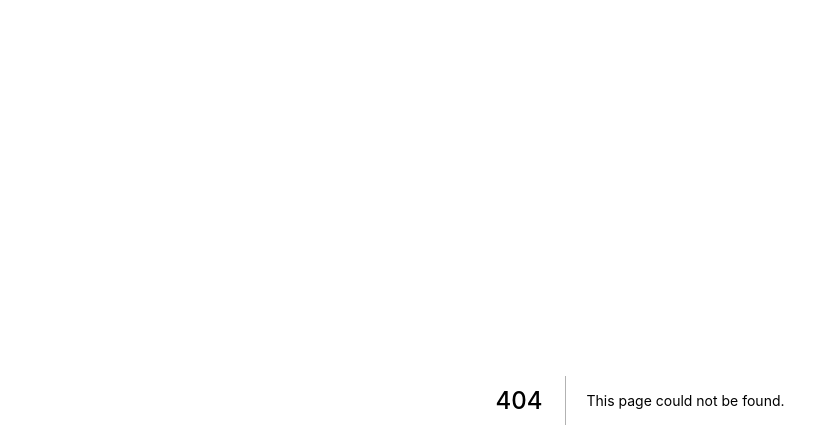
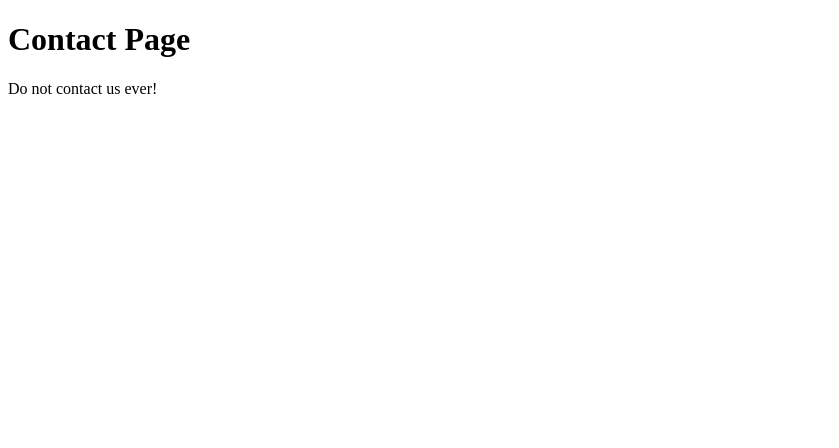
Before and after one commit to GregoryMoskalev/first-next, a Next.js app: page /contact in a window 1280 px wide. Before the commit this address had no page. Shown: the top 448 px of the page, without its empty margins (0-839 px from the left). Built offline with nearby package versions, Linux system fonts and the light colour scheme.

Commit message:
add pages

```diff
--- /dev/null
+++ b/pages/about.js
@@ -0,0 +1,5 @@
+const About = () => {
+  return <h1>About Page!</h1>;
+};
+
+export default About;
--- /dev/null
+++ b/pages/contact.js
@@ -0,0 +1,8 @@
+const ContactPage = () => (
+  <div>
+    <h1>Contact Page</h1>
+    <p>Do not contact us ever!</p>
+  </div>
+);
+
+export default ContactPage;
```
